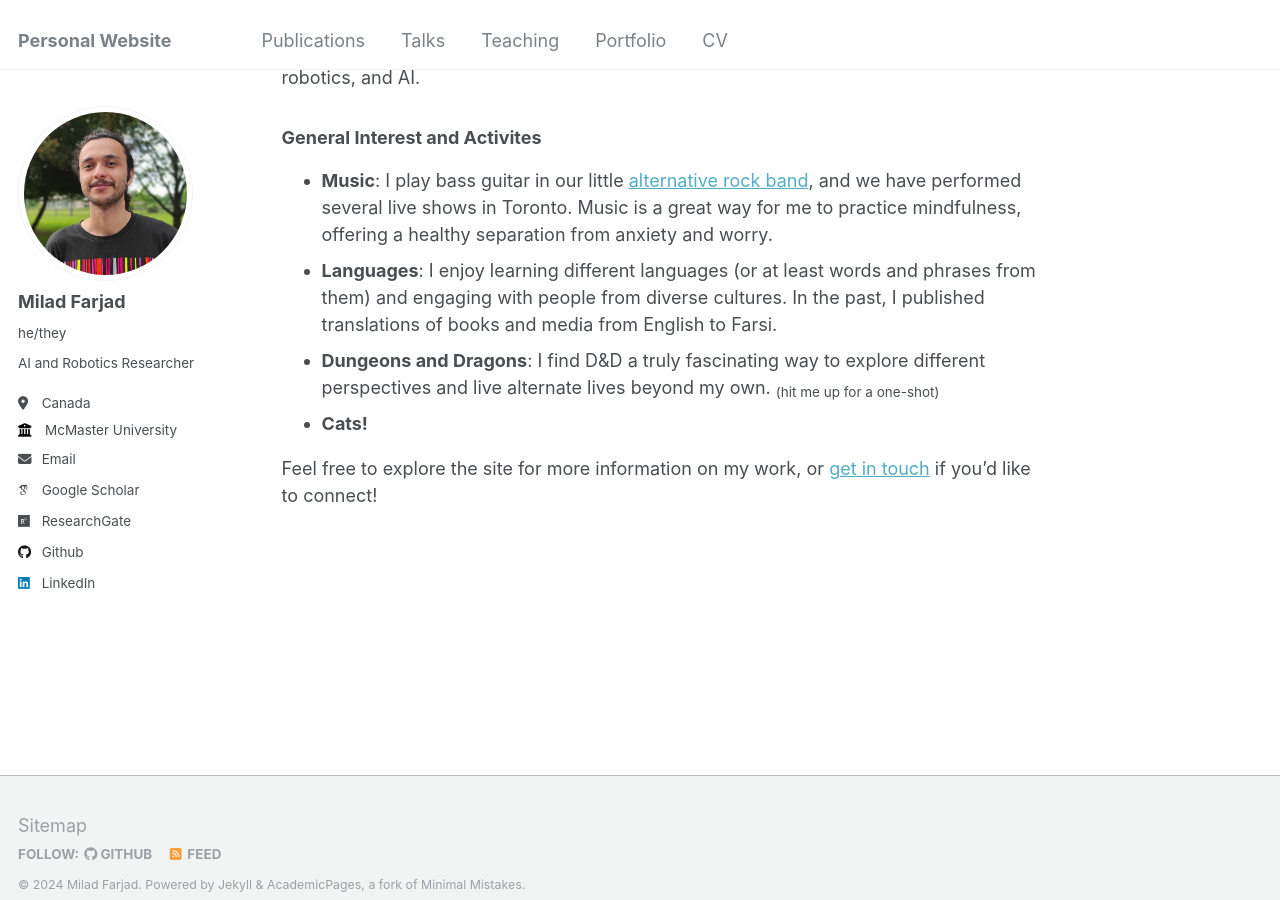
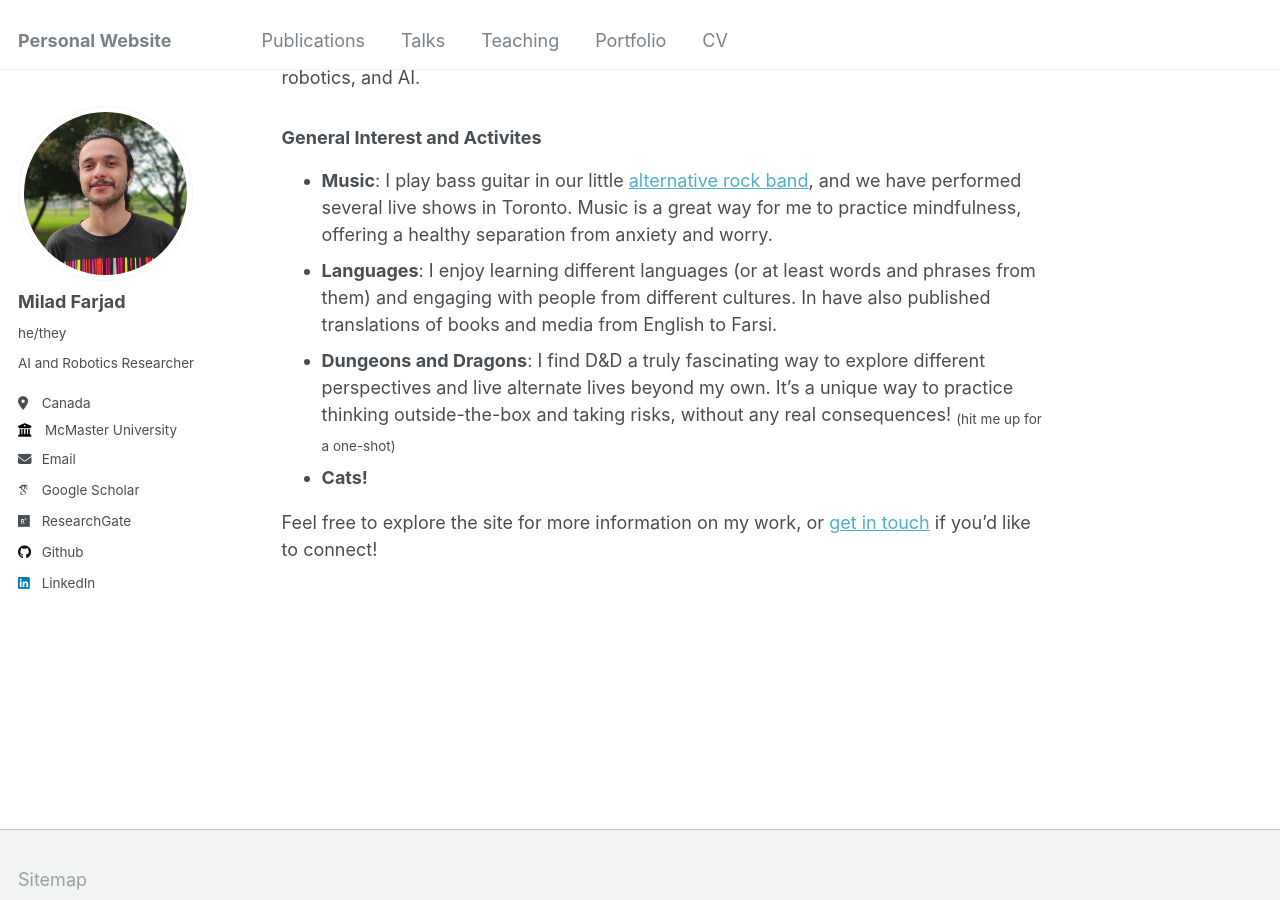
Before and after one commit to mylad13/mylad13.github.io, a Jekyll site: the page built from _pages/about.md, in a window 1280 px wide and 900 px high, scrolled down 676 px. Built offline with Jekyll 4.4.1, drawn with Linux system fonts in a browser that asks for light colours; some web fonts are replaced.

Commit message:
added tr

```diff
--- a/_pages/about.md
+++ b/_pages/about.md
@@ -20,8 +20,8 @@ Currently, my research at McMaster revolves around building scalable, AI-first f
 
 ### General Interest and Activites
 - **Music**: I play bass guitar in our little [alternative rock band](https://youtube.com/@1297_), and we have performed several live shows in Toronto. Music is a great way for me to practice mindfulness, offering a healthy separation from anxiety and worry.
-- **Languages**: I enjoy learning different languages (or at least words and phrases from them) and engaging with people from diverse cultures. In the past, I published translations of books and media from English to Farsi.
-- **Dungeons and Dragons**: I find D&D a truly fascinating way to explore different perspectives and live alternate lives beyond my own. <sub>(hit me up for a one-shot)</sub>
+- **Languages**: I enjoy learning different languages (or at least words and phrases from them) and engaging with people from different cultures. In have also published translations of books and media from English to Farsi.
+- **Dungeons and Dragons**: I find D&D a truly fascinating way to explore different perspectives and live alternate lives beyond my own. It's a unique way to practice thinking outside-the-box and taking risks, without any real consequences! <sub>(hit me up for a one-shot)</sub>
 - **Cats!**
 
 Feel free to explore the site for more information on my work, or [get in touch](mailto:mfarjadnasab@gmail.com) if you'd like to connect!
```
Also changed, not shown: 1 other file.
